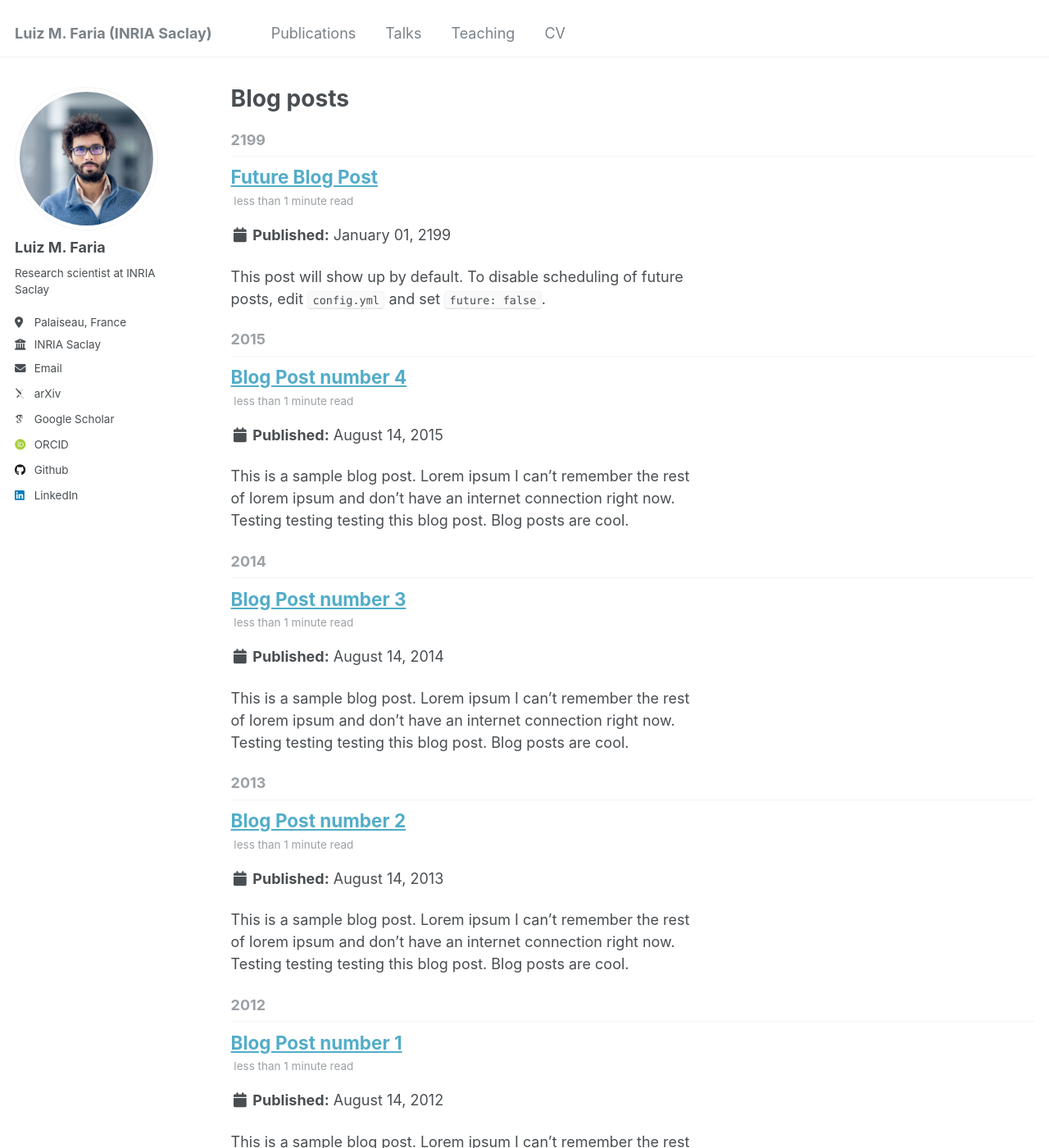
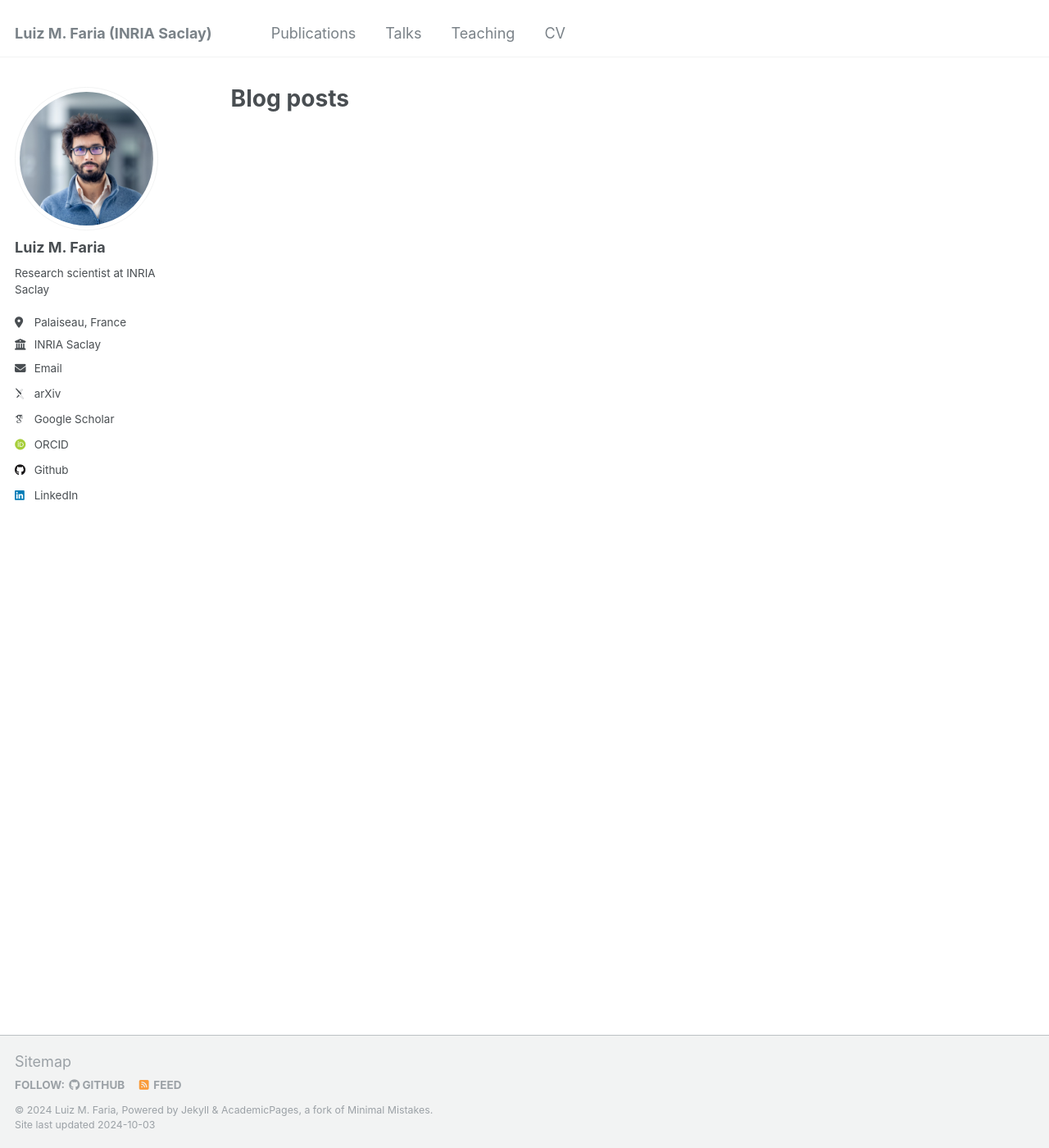
Before and after one commit to maltezfaria/maltezfaria.github.io, a Jekyll site: the page built from _pages/year-archive.html, in a window 1280 px wide and 1400 px high. Shown: the whole window at 82% size. Built offline with Jekyll 4.4.1, drawn with Linux system fonts in a browser that asks for light colours; some web fonts are replaced; some of the changed text lies outside the part shown.

Commit message:
more trimming

```diff
--- a/_posts/2012-08-14-blog-post-1.md
+++ /dev/null
@@ -1,20 +0,0 @@
----
-title: 'Blog Post number 1'
-date: 2012-08-14
-permalink: /posts/2012/08/blog-post-1/
-tags:
-  - cool posts
-  - category1
-  - category2
----
-
-This is a sample blog post. Lorem ipsum I can't remember the rest of lorem ipsum and don't have an internet connection right now. Testing testing testing this blog post. Blog posts are cool.
-
-Headings are cool
-======
-
-You can have many headings
-======
-
-Aren't headings cool?
-------
--- a/_posts/2013-08-14-blog-post-2.md
+++ /dev/null
@@ -1,20 +0,0 @@
----
-title: 'Blog Post number 2'
-date: 2013-08-14
-permalink: /posts/2013/08/blog-post-2/
-tags:
-  - cool posts
-  - category1
-  - category2
----
-
-This is a sample blog post. Lorem ipsum I can't remember the rest of lorem ipsum and don't have an internet connection right now. Testing testing testing this blog post. Blog posts are cool.
-
-Headings are cool
-======
-
-You can have many headings
-======
-
-Aren't headings cool?
-------
--- a/_posts/2014-08-14-blog-post-3.md
+++ /dev/null
@@ -1,20 +0,0 @@
----
-title: 'Blog Post number 3'
-date: 2014-08-14
-permalink: /posts/2014/08/blog-post-3/
-tags:
-  - cool posts
-  - category1
-  - category2
----
-
-This is a sample blog post. Lorem ipsum I can't remember the rest of lorem ipsum and don't have an internet connection right now. Testing testing testing this blog post. Blog posts are cool.
-
-Headings are cool
-======
-
-You can have many headings
-======
-
-Aren't headings cool?
-------
--- a/_posts/2199-01-01-future-post.md
+++ /dev/null
@@ -1,11 +0,0 @@
----
-title: 'Future Blog Post'
-date: 2199-01-01
-permalink: /posts/2012/08/blog-post-4/
-tags:
-  - cool posts
-  - category1
-  - category2
----
-
-This post will show up by default. To disable scheduling of future posts, edit `config.yml` and set `future: false`.
```
Also changed, not shown: _portfolio/portfolio-1.md (deleted, +0 -7 lines), _portfolio/portfolio-2.html (deleted, +0 -7 lines), _posts/2015-08-14-blog-post-4.md (deleted, +0 -20 lines), _publications/2009-10-01-paper-title-number-1.md (deleted, +0 -14 lines), _publications/2010-10-01-paper-title-number-2.md (deleted, +0 -14 lines), _publications/2015-10-01-paper-title-number-3.md (deleted, +0 -14 lines), _publications/2024-02-17-paper-title-number-4.md (deleted, +0 -13 lines), _talks/2012-03-01-talk-1.md (+2 -11 lines), _talks/2013-03-01-tutorial-1.md (deleted, +0 -13 lines), _talks/2014-02-01-talk-2.md (deleted, +0 -13 lines), _talks/2014-03-01-talk-3.md (deleted, +0 -11 lines).
